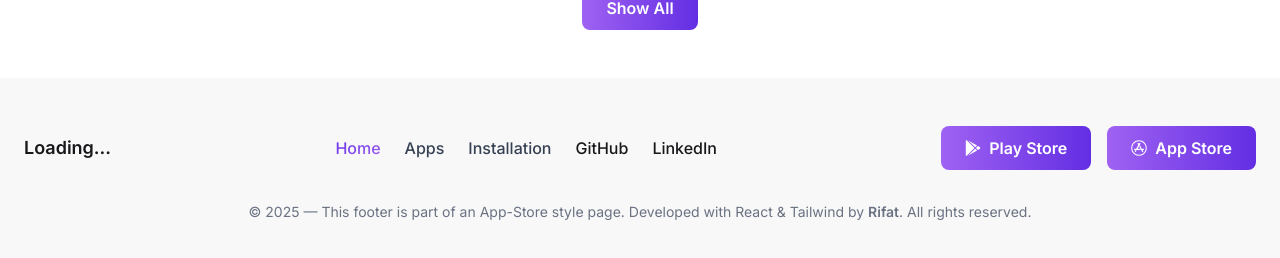
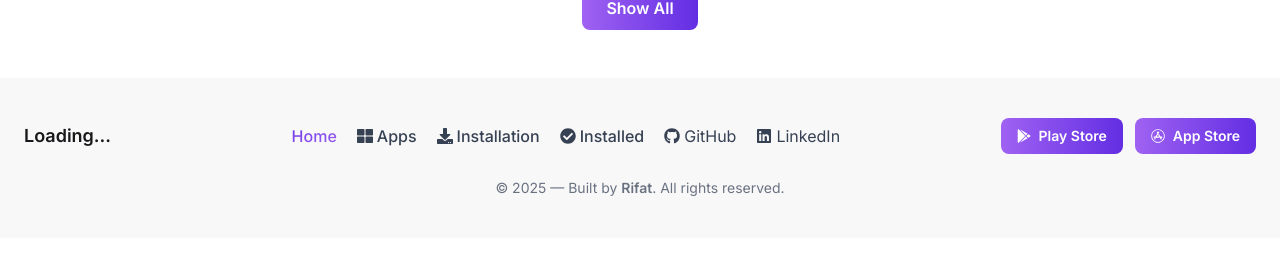
Before and after one commit to withrifat/ph-b12-assignment-07, a React (Vite) app: page / in a window 1280 px wide. Shown: the part 2135-2393 px from the top of the page. Built offline with nearby package versions, Linux system fonts and the light colour scheme; no server answers.

Commit message:
fix previous ui bug

```diff
--- a/src/Components/Footer/Footer.jsx
+++ b/src/Components/Footer/Footer.jsx
@@ -1,132 +1,71 @@
 import React, { useEffect, useState } from 'react';
 import { NavLink } from 'react-router-dom';
-import { FaAppStore, FaGooglePlay } from "react-icons/fa";
-
+import { FaAppStore, FaGooglePlay, FaGithub, FaLinkedin, FaHome, FaThLarge, FaDownload, FaCheckCircle } from "react-icons/fa";
 
 const Footer = () => {
-const linkStyle = ({ isActive }) =>
-  `relative text-base font-medium transition duration-300
-  ${isActive ? 'text-main-g underline underline-offset-4' : 'text-gray-700 hover:text-main-g'}
-  after:content-[''] after:absolute after:left-0 after:-bottom-1 after:w-0 after:h-[2px]
-  after:bg-purple-500 after:transition-all after:duration-300 hover:after:w-full`;
-
-const menuItems = (
-  <ul className="flex gap-6 list-none">
-    <li>
-      <NavLink to="/" className={linkStyle}>
-        Home
-      </NavLink>
-    </li>
-    <li>
-      <NavLink to="/apps" className={linkStyle}>
-        Apps
-      </NavLink>
-    </li>
-    <li>
-      <NavLink to="/installation" className={linkStyle}>
-        Installation
-      </NavLink>
-    </li>
-  </ul>
-);
-
   const [githubData, setGithubData] = useState(null);
-
   const GITHUB_USERNAME = 'withrifat';
 
   useEffect(() => {
     const fetchGitHub = async () => {
       try {
         const res = await fetch(`https://api.github.com/users/${GITHUB_USERNAME}`);
-        if (!res.ok) {
-          throw new Error('GitHub API error');
-        }
+        if (!res.ok) throw new Error('GitHub API error');
         const data = await res.json();
         setGithubData(data);
       } catch (err) {
         console.error('Error fetching GitHub user:', err);
       }
     };
-
     fetchGitHub();
   }, []);
+
+  const linkStyle = ({ isActive }) =>
+    `flex items-center gap-1 transition duration-300 font-medium
+     ${isActive ? 'text-main-g underline underline-offset-4' : 'text-gray-700 hover:text-main-g'}`;
 
   const year = new Date().getFullYear();
 
   return (
-    <footer className="bg-base-200 text-base-content py-12 px-6">
-      <div className="max-w-screen-xl mx-auto flex flex-col md:flex-row justify-between items-center gap-8">
+    <footer className="bg-base-200 text-base-content py-10 px-6">
+      <div className="max-w-screen-xl mx-auto flex flex-col md:flex-row justify-between items-center gap-8 text-center md:text-left">
+        {/* Profile Section */}
         <div className="flex items-center gap-4">
           {githubData && (
-            <img
-              src={githubData.avatar_url}
-              alt={githubData.login}
-              className="w-16 h-16 rounded-full border-2 border-gray-300"
-            />
+            <img src={githubData.avatar_url} alt={githubData.login} className="w-16 h-16 rounded-full border border-gray-300" />
           )}
           <div>
             <h3 className="text-lg font-semibold">{githubData ? githubData.name || githubData.login : 'Loading...'}</h3>
             {githubData && (
-              <p className="text-sm text-gray-600">
-                {githubData.public_repos} public repos · {githubData.followers} followers
-              </p>
+              <p className="text-sm text-gray-600">{githubData.public_repos} repos · {githubData.followers} followers</p>
             )}
           </div>
         </div>
-        <nav className="flex flex-wrap justify-center gap-6">
-          {menuItems}
-          <a
-            href="https://github.com/withrifat"
-            target="_blank"
-            rel="noopener noreferrer"
-            className="link link-hover text-base font-medium"
-          >
-            GitHub
+
+        {/* Navigation */}
+        <nav className="flex flex-wrap justify-center items-center gap-5 text-sm md:text-base">
+          <NavLink to="/" className={linkStyle}><FaHome /> Home</NavLink>
+          <NavLink to="/apps" className={linkStyle}><FaThLarge /> Apps</NavLink>
+          <NavLink to="/installation" className={linkStyle}><FaDownload /> Installation</NavLink>
+          <NavLink to="/installed" className={linkStyle}><FaCheckCircle /> Installed</NavLink>
+          <a href="https://github.com/withrifat" target="_blank" rel="noopener noreferrer" className="flex items-center gap-1 text-gray-700 hover:text-main-g"><FaGithub /> GitHub</a>
+          <a href="https://www.linkedin.com/in/withrifat" target="_blank" rel="noopener noreferrer" className="flex items-center gap-1 text-gray-700 hover:text-main-g"><FaLinkedin /> LinkedIn</a>
+        </nav>
+
+        {/* Store Buttons */}
+        <div className="flex flex-wrap justify-center gap-3">
+          <a href="https://play.google.com/store/games?hl=en" target="_blank" rel="noopener noreferrer" className="btn-main flex items-center gap-2 px-4 py-2 text-sm">
+            <FaGooglePlay /> Play Store
           </a>
-          <a
-            href="https://www.linkedin.com/in/withrifat"
-            target="_blank"
-            rel="noopener noreferrer"
-            className="link link-hover text-base font-medium"
-          >
-            LinkedIn
-          </a>
-        </nav>
-        <div className="flex gap-4">
-          <a
-            href="https://play.google.com/store/games?hl=en"
-            target="_blank"
-            rel="noopener noreferrer"
-            className="btn-main flex items-center gap-2"
-          >
-            <FaGooglePlay />
-            Play Store
-          </a>
-          <a
-            href="https://apps.apple.com/"
-            target="_blank"
-            rel="noopener noreferrer"
-            className="btn-main flex items-center gap-2"
-          >
-            <FaAppStore />
-            App Store
+          <a href="https://apps.apple.com/" target="_blank" rel="noopener noreferrer" className="btn-main flex items-center gap-2 px-4 py-2 text-sm">
+            <FaAppStore /> App Store
           </a>
         </div>
       </div>
 
-      <div className="mt-8 text-center text-sm text-gray-500">
-        <p>
-          &copy; {year} — This footer is part of an App-Store style page. Developed with React & Tailwind by{' '}
-          <a
-            href="https://github.com/withrifat"
-            target="_blank"
-            rel="noopener noreferrer"
-            className="font-semibold link link-hover"
-          >
-            Rifat
-          </a>
-          . All rights reserved.
-        </p>
+      {/* Footer Bottom */}
+      <div className="mt-6 text-center text-xs sm:text-sm text-gray-500">
+        <p>&copy; {year} — Built by <a href="https://github.com/withrifat" target="_blank" rel="noopener noreferrer" className="font-semibold hover:text-main-g">Rifat</a>. All rights reserved.</p>
       </div>
     </footer>
   );
--- a/src/Components/HomeApps/HomeApps.jsx
+++ b/src/Components/HomeApps/HomeApps.jsx
@@ -20,33 +20,15 @@ const HomeApps = memo(({ data }) => {
           </h3>
           <p className="text-[10px] sm:text-xs text-gray-500 truncate">{companyName}</p>
         </div>
-
-        <div className="flex items-center justify-between mt-2 sm:mt-3">
+          <div className="flex items-center justify-between mt-2 sm:mt-3 [@media(max-width:400px)]:flex-col [@media(max-width:400px)]:items-start">
             <div className="flex items-center text-[10px] sm:text-xs bg-green-50 px-2 py-1 rounded-lg">
-            <svg
-              xmlns="http://www.w3.org/2000/svg"
-              className="h-3 w-3 sm:h-4 sm:w-4 text-green-600 mr-1"
-              fill="none"
-              viewBox="0 0 24 24"
-              stroke="currentColor"
-              strokeWidth="2"
-            >
-              <path
-                strokeLinecap="round"
-                strokeLinejoin="round"
-                d="M4 16v2a2 2 0 002 2h12a2 2 0 002-2v-2M7 10l5 5m0 0l5-5m-5 5V4"
-              />
+              <svg xmlns="http://www.w3.org/2000/svg" className="h-3 w-3 sm:h-4 sm:w-4 text-green-600 mr-1" fill="none" viewBox="0 0 24 24" stroke="currentColor" strokeWidth="2">
+                <path strokeLinecap="round" strokeLinejoin="round" d="M4 16v2a2 2 0 002 2h12a2 2 0 002-2v-2M7 10l5 5m0 0l5-5m-5 5V4" />
               </svg>
               {downloads}
             </div>
-
-          <div className="flex items-center text-[10px] sm:text-xs bg-orange-50 px-2 py-1 rounded-lg">
-            <svg
-              xmlns="http://www.w3.org/2000/svg"
-              className="h-3 w-3 sm:h-4 sm:w-4 text-orange-500 mr-1"
-              fill="currentColor"
-              viewBox="0 0 20 20"
-            >
+            <div className="flex items-center text-[10px] sm:text-xs bg-orange-50 px-2 py-1 rounded-lg mt-0 [@media(max-width:400px)]:mt-2">
+              <svg xmlns="http://www.w3.org/2000/svg" className="h-3 w-3 sm:h-4 sm:w-4 text-orange-500 mr-1" fill="currentColor" viewBox="0 0 20 20">
                 <path d="M9.049 2.927c.3-.921 1.603-.921 1.902 0l1.286 3.966a1 1 0 00.95.69h4.18c.969 0 1.371 1.24.588 1.81l-3.388 2.46a1 1 0 00-.364 1.118l1.287 3.966c.3.921-.755 1.688-1.54 1.118l-3.388-2.46a1 1 0 00-1.176 0l-3.388 2.46c-.784.57-1.838-.197-1.539-1.118l1.287-3.966a1 1 0 00-.364-1.118L2.045 9.393c-.783-.57-.38-1.81.588-1.81h4.18a1 1 0 00.95-.69l1.286-3.966z" />
               </svg>
               {ratingAvg}
--- a/src/Components/NavBar/NavBar.jsx
+++ b/src/Components/NavBar/NavBar.jsx
@@ -44,7 +44,7 @@ const NavBar = () => {
                 <path strokeLinecap="round" strokeLinejoin="round" strokeWidth="2" d="M4 6h16M4 12h16M4 18h16" />
               </svg>
             </button>
-            <ul tabIndex={0} className="menu menu-sm dropdown-content bg-base-100 rounded-box mt-3 w-52 p-2 shadow">
+            <ul tabIndex={0} className="menu menu-sm dropdown-content bg-base-100 rounded-box mt-3 w-auto p-2 shadow">
               {menuItems}
             </ul>
           </div>
```
Lines whose indentation alone changed are shown as unchanged.
